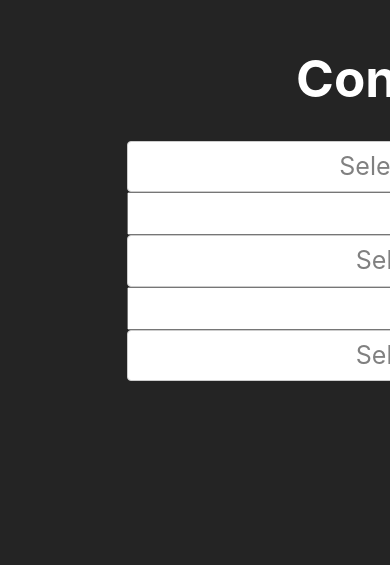
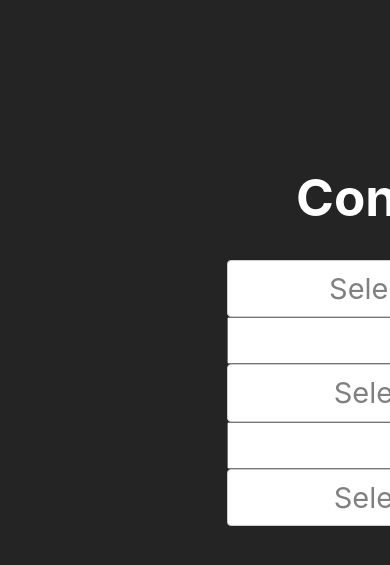
Before and after one commit to Sulkybug/Converter, a React (Vite) app: page / in a window 390 px wide. Shown: the part 243-808 px from the top of the page. Built offline with nearby package versions, Linux system fonts and the light colour scheme.

Commit message:
Css Update

```diff
--- a/src/App.css
+++ b/src/App.css
@@ -51,8 +51,17 @@ input {
 }
 
 @media only screen and (max-width: 766px) {
+  #root {
+    margin-top: 150px;
+    padding: 1rem;
+  }
+  body {
+    height: 100%;
+  }
+
   .myBody {
     flex-direction: column;
+    width: 100vw;
   }
 
   .formula,
@@ -60,7 +69,7 @@ input {
   .entry2,
   .myBody,
   .unitBox {
-    font-size: 25px;
+    font-size: 29px;
   }
 
   .box1 {
--- a/src/Converter.jsx
+++ b/src/Converter.jsx
@@ -575,7 +575,11 @@ const Converter = ({ unit }) => {
             placeholder="0"
             className="entry1"
           />
-          <Select options={getMagnitudeOptions(unit)} onChange={handleChange} />
+          <Select
+            options={getMagnitudeOptions(unit)}
+            onChange={handleChange}
+            placeholder="Select..  ▼"
+          />
         </div>
         <div className="box2">
           <input
@@ -594,7 +598,7 @@ const Converter = ({ unit }) => {
                 ? ""
                 : { value: valueDrop2, label: valueDrop2 }
             }
-            placeholder="Select..."
+            placeholder="Select..  ▼"
             onChange={handleChange2}
           />
         </div>
```
